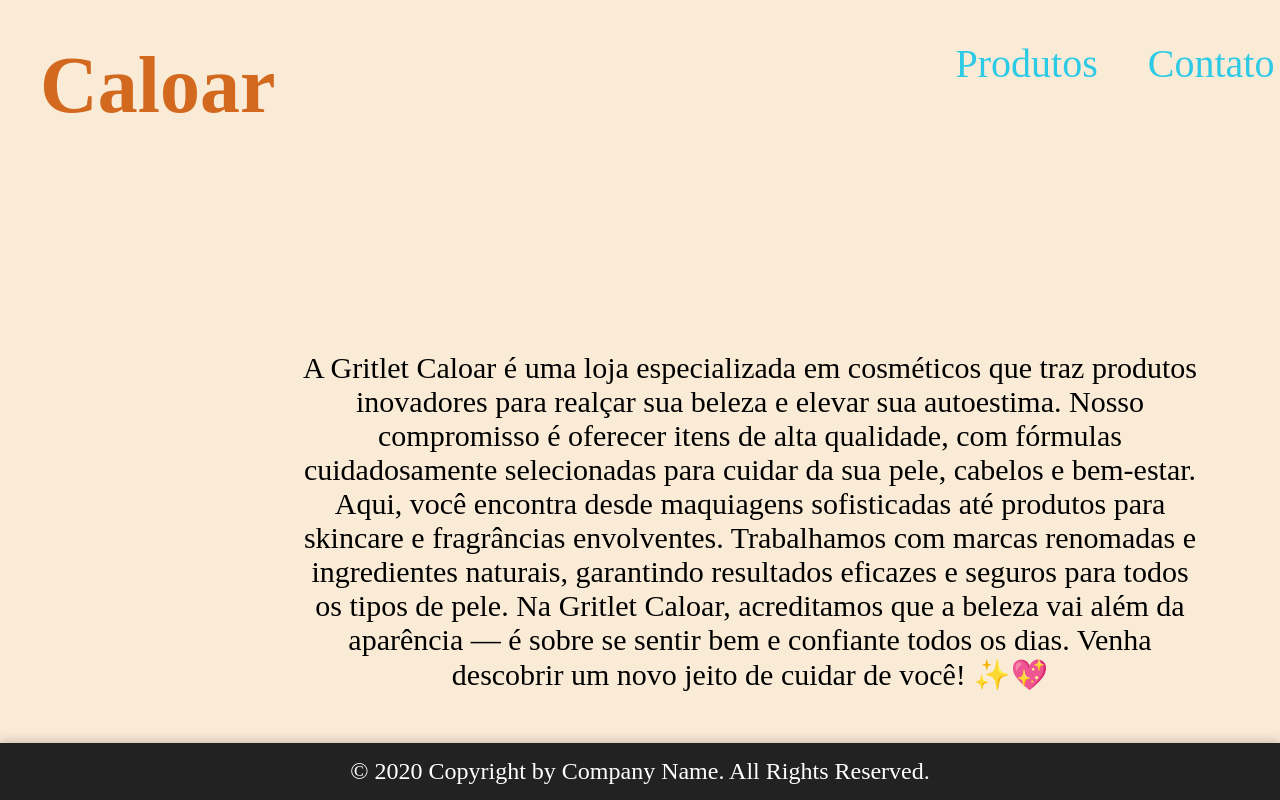
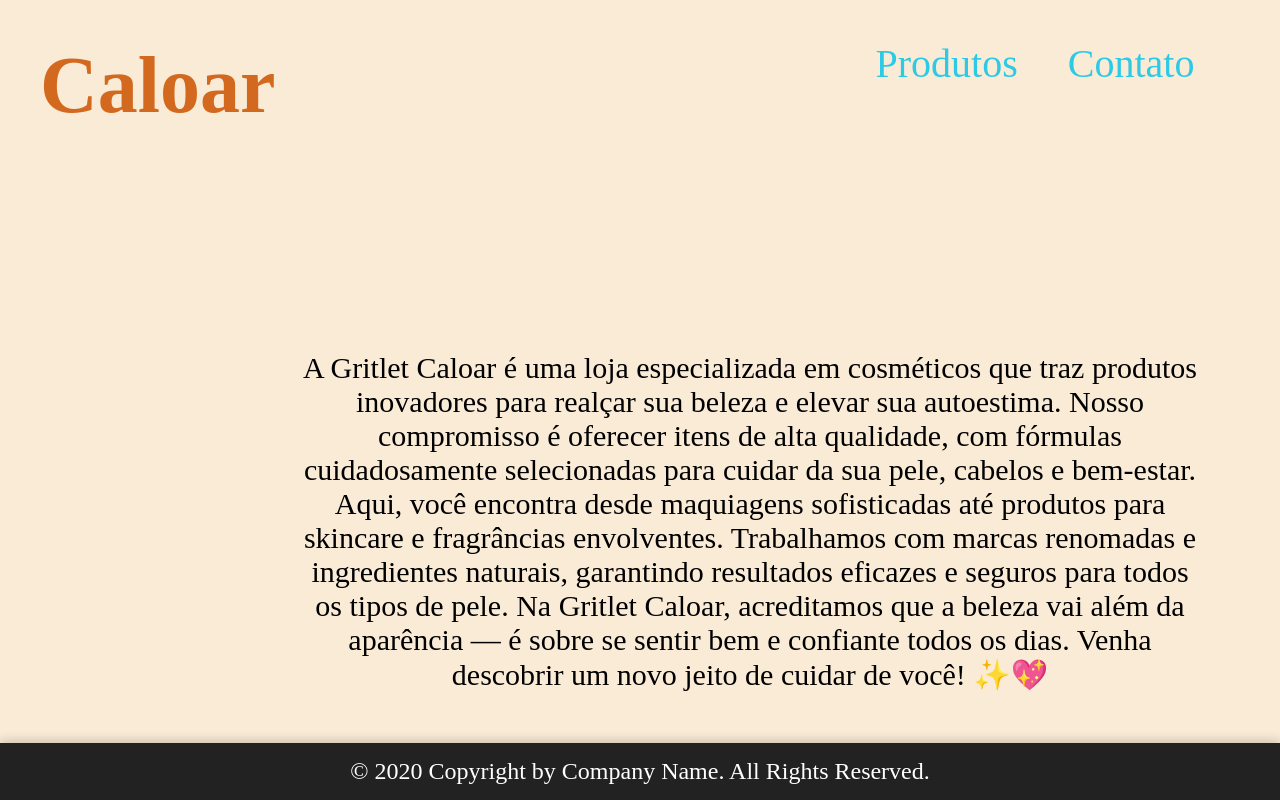
Before and after one commit to Arthurrodopia/Caloar, a plain HTML site: page index.html in a window 1280 px wide. Drawn offline with Linux system fonts and the light colour scheme.

Commit message:
Update index.css

```diff
--- a/index.css
+++ b/index.css
@@ -23,7 +23,7 @@ body{
 
 ul{
     display: flex;
-    margin-left: 17em;
+    margin-left: 15em;
     gap: 50px;
 
 }
```
